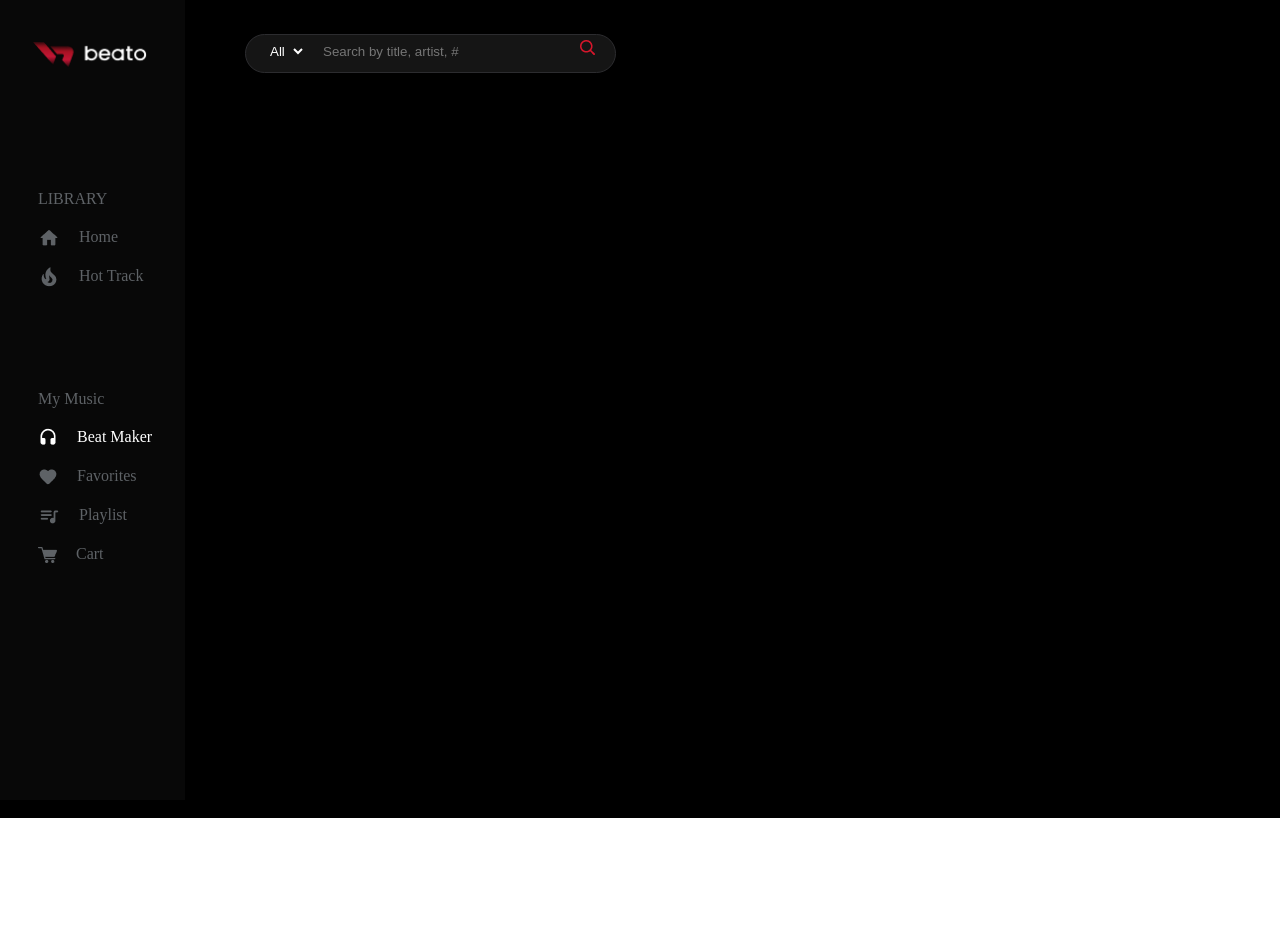
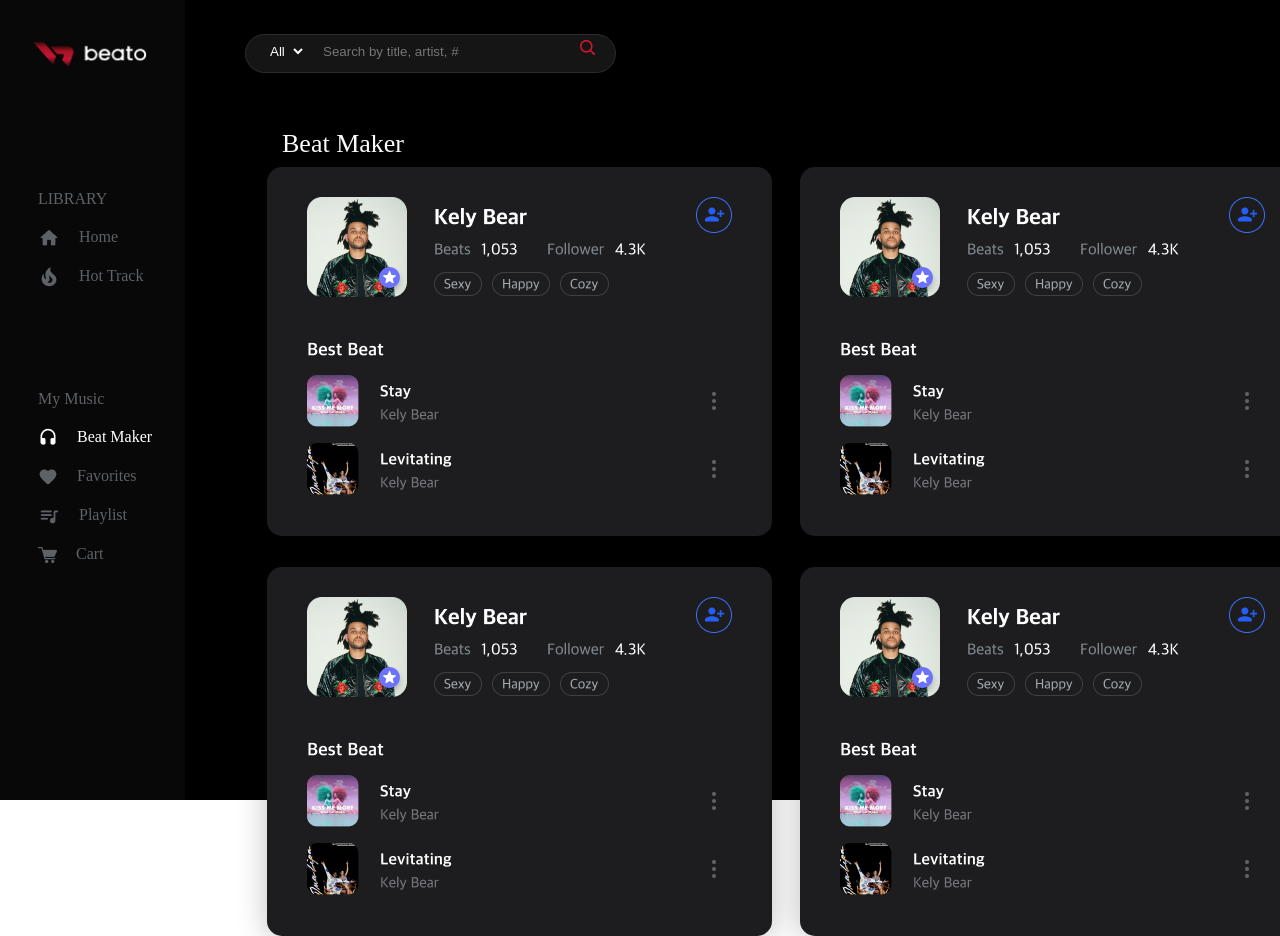
Before and after one commit to ggombee/react_webstream-client, a React (Create React App) app: page /beatmaker in a window 1280 px wide. Shown: the top 936 px of the page. Before the commit the page ends 818 px from the top, so only its background shows below. Built offline with nearby package versions, Linux system fonts and the light colour scheme.

Commit message:
add: beatmaker page

```diff
--- a/src/features/Main/BeatMaker/index.tsx
+++ b/src/features/Main/BeatMaker/index.tsx
@@ -2,11 +2,141 @@
 import { jsx, css } from '@emotion/react';
 import React from 'react';
 import { MainLayout } from '../../../Layout/main';
+import MakerImg from '../../../assets/sample/maker.png';
 
 export const BeatMaker = () => {
   return (
     <MainLayout>
-      <div css={BeatMakerWrapper}>비트메이커</div>;
+      <div css={BeatMakerWrapper}>
+        <p>Beat Maker</p>
+        <div
+          css={css`
+            display: flex;
+            flex-wrap: wrap;
+          `}
+        >
+          <div
+            onClick={() => alert('준비중입니다.')}
+            css={css`
+              margin-top: 17px;
+              position: absolute;
+              width: 505px;
+              height: 369px;
+              left: 267px;
+              top: 150px;
+              background: #1d1d1f;
+              box-shadow: 0px 2px 30px rgba(0, 0, 0, 0.25);
+              border-radius: 15px;
+              img {
+                display: block;
+                margin: 30px auto;
+              }
+            `}
+          >
+            <img src={MakerImg} />
+          </div>
+          <div
+            onClick={() => alert('준비중입니다.')}
+            css={css`
+              margin-top: 17px;
+              position: absolute;
+              width: 505px;
+              height: 369px;
+              left: 800px;
+              top: 150px;
+              background: #1d1d1f;
+              box-shadow: 0px 2px 30px rgba(0, 0, 0, 0.25);
+              border-radius: 15px;
+              img {
+                display: block;
+                margin: 30px auto;
+              }
+            `}
+          >
+            <img src={MakerImg} />
+          </div>
+          <div
+            onClick={() => alert('준비중입니다.')}
+            css={css`
+              margin-top: 17px;
+              position: absolute;
+              width: 505px;
+              height: 369px;
+              left: 1333px;
+              top: 150px;
+              background: #1d1d1f;
+              box-shadow: 0px 2px 30px rgba(0, 0, 0, 0.25);
+              border-radius: 15px;
+              img {
+                display: block;
+                margin: 30px auto;
+              }
+            `}
+          >
+            <img src={MakerImg} />
+          </div>
+          <div
+            onClick={() => alert('준비중입니다.')}
+            css={css`
+              margin-top: 17px;
+              position: absolute;
+              width: 505px;
+              height: 369px;
+              left: 267px;
+              top: 550px;
+              background: #1d1d1f;
+              box-shadow: 0px 2px 30px rgba(0, 0, 0, 0.25);
+              border-radius: 15px;
+              img {
+                display: block;
+                margin: 30px auto;
+              }
+            `}
+          >
+            <img src={MakerImg} />
+          </div>
+          <div
+            onClick={() => alert('준비중입니다.')}
+            css={css`
+              margin-top: 17px;
+              position: absolute;
+              width: 505px;
+              height: 369px;
+              left: 800px;
+              top: 550px;
+              background: #1d1d1f;
+              box-shadow: 0px 2px 30px rgba(0, 0, 0, 0.25);
+              border-radius: 15px;
+              img {
+                display: block;
+                margin: 30px auto;
+              }
+            `}
+          >
+            <img src={MakerImg} />
+          </div>
+          <div
+            onClick={() => alert('준비중입니다.')}
+            css={css`
+              margin-top: 17px;
+              position: absolute;
+              width: 505px;
+              height: 369px;
+              left: 1333px;
+              top: 550px;
+              background: #1d1d1f;
+              box-shadow: 0px 2px 30px rgba(0, 0, 0, 0.25);
+              border-radius: 15px;
+              img {
+                display: block;
+                margin: 30px auto;
+              }
+            `}
+          >
+            <img src={MakerImg} />
+          </div>
+        </div>
+      </div>
     </MainLayout>
   );
 };
@@ -15,4 +145,31 @@ const BeatMakerWrapper = css`
   margin-left: 185px;
   height: 100vh;
   top: 0;
+  display: flex;
+  p {
+    position: absolute;
+    width: 200px;
+    height: 36px;
+    left: 282px;
+    top: 100px;
+    font-size: 26px;
+    line-height: 36px;
+    color: #ffffff;
+  }
 `;
+
+// const MakerItem = css`
+//   margin-top: 17px;
+//   position: absolute;
+//   width: 505px;
+//   height: 369px;
+//   left: 267px;
+//   top: 188px;
+//   background: #1d1d1f;
+//   box-shadow: 0px 2px 30px rgba(0, 0, 0, 0.25);
+//   border-radius: 15px;
+//   img {
+//     display: block;
+//     margin: 30px auto;
+//   }
+// `;
--- a/src/features/Main/Home/Event.tsx
+++ b/src/features/Main/Home/Event.tsx
@@ -101,7 +101,7 @@ const EventWrapper = css`
   width: 165vh;
   height: 400px;
   left: 282px;
-  top: 120px;
+  top: 135px;
   p {
     font-style: normal;
     font-weight: normal;
```
